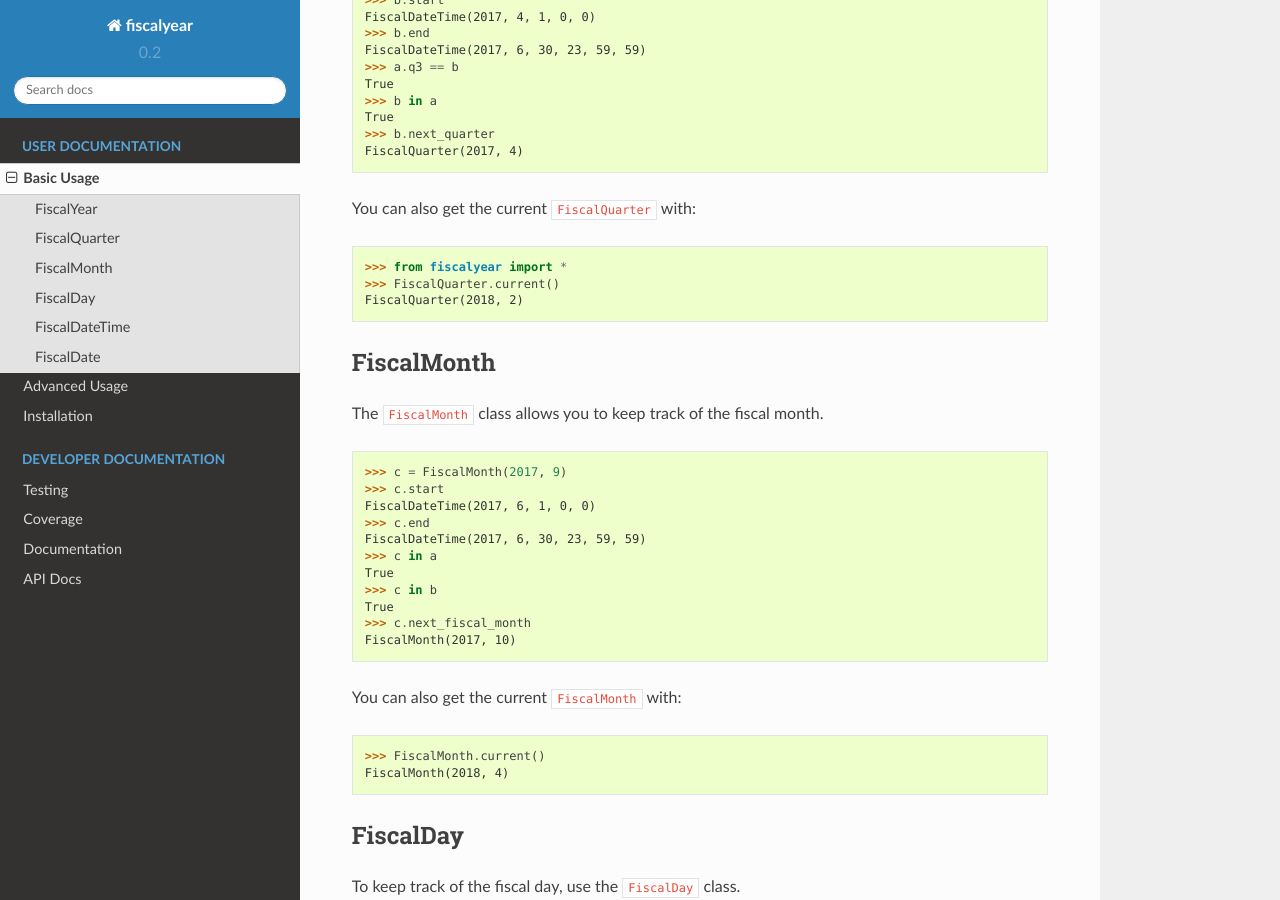
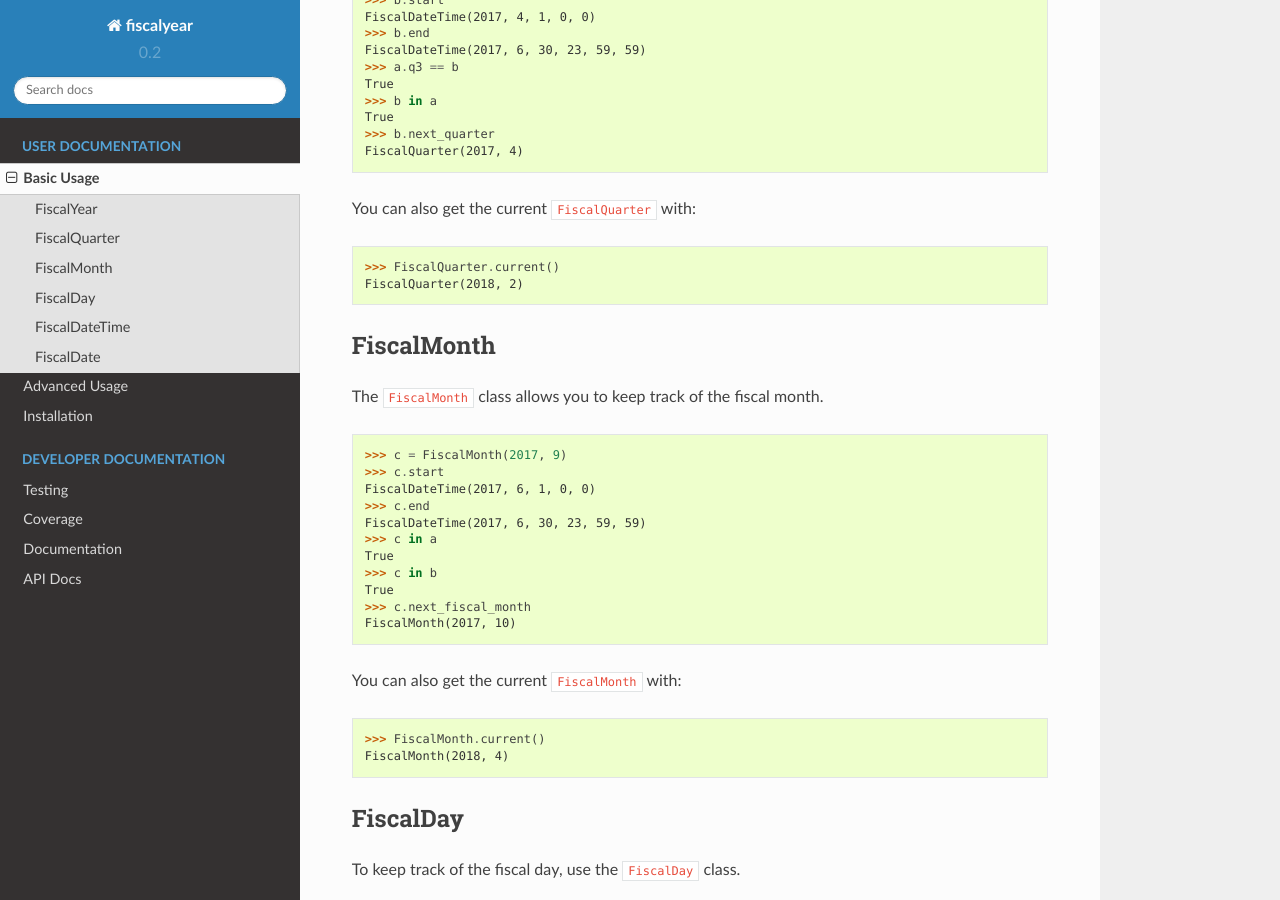
Before and after one commit to adamjstewart/fiscalyear, a Sphinx documentation site: the page built from docs/basic_usage.rst, in a window 1280 px wide and 900 px high, scrolled down 964 px. Built offline with Sphinx 7.4.7 and the Read the Docs theme 2.0.0, drawn with Linux system fonts in a browser that asks for light colours.

Commit message:
Remove unneeded import

```diff
--- a/docs/basic_usage.rst
+++ b/docs/basic_usage.rst
@@ -61,7 +61,6 @@ You can also get the current ``FiscalQuarter`` with:
 
 .. code-block:: python
 
-   >>> from fiscalyear import *
    >>> FiscalQuarter.current()
    FiscalQuarter(2018, 2)
 
```
